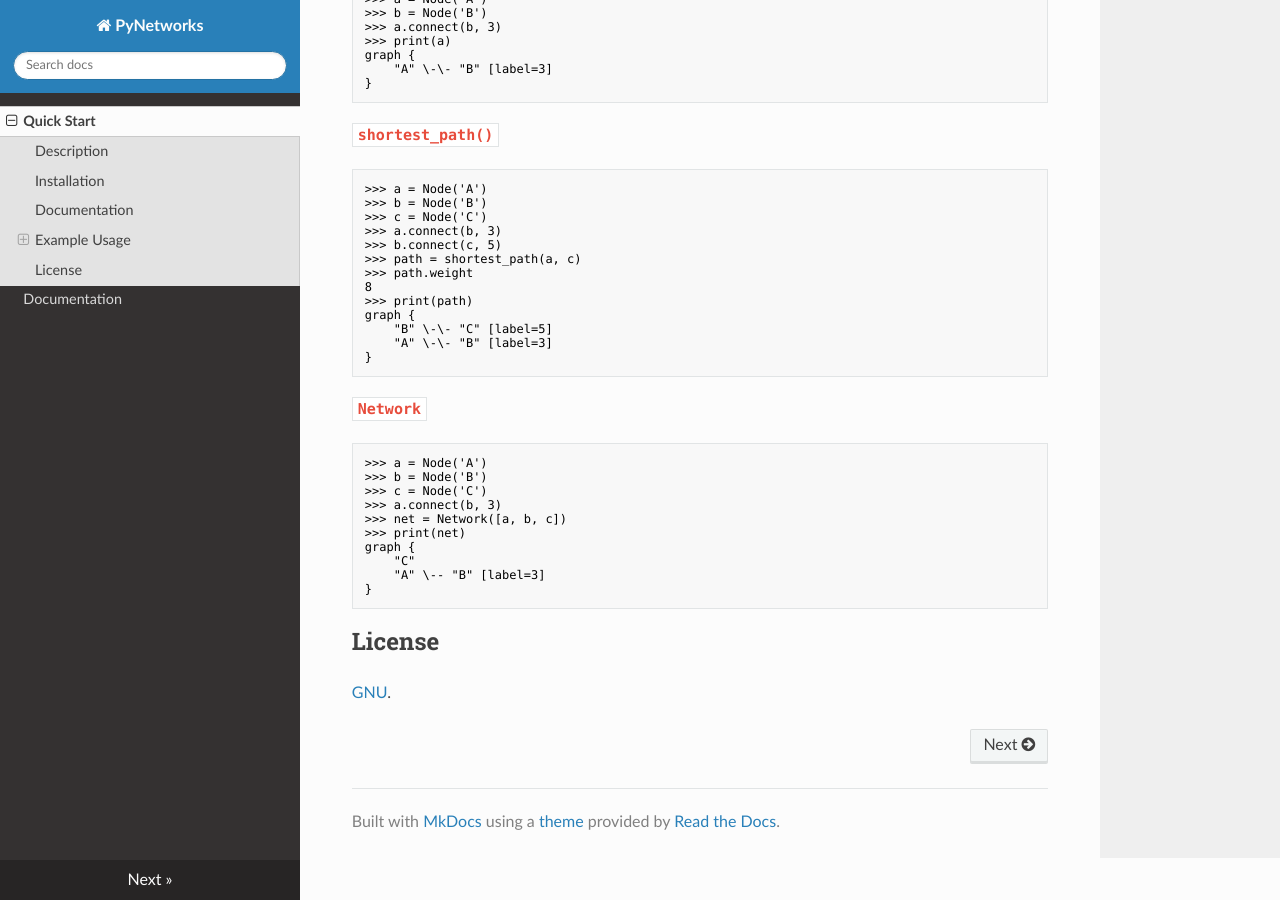
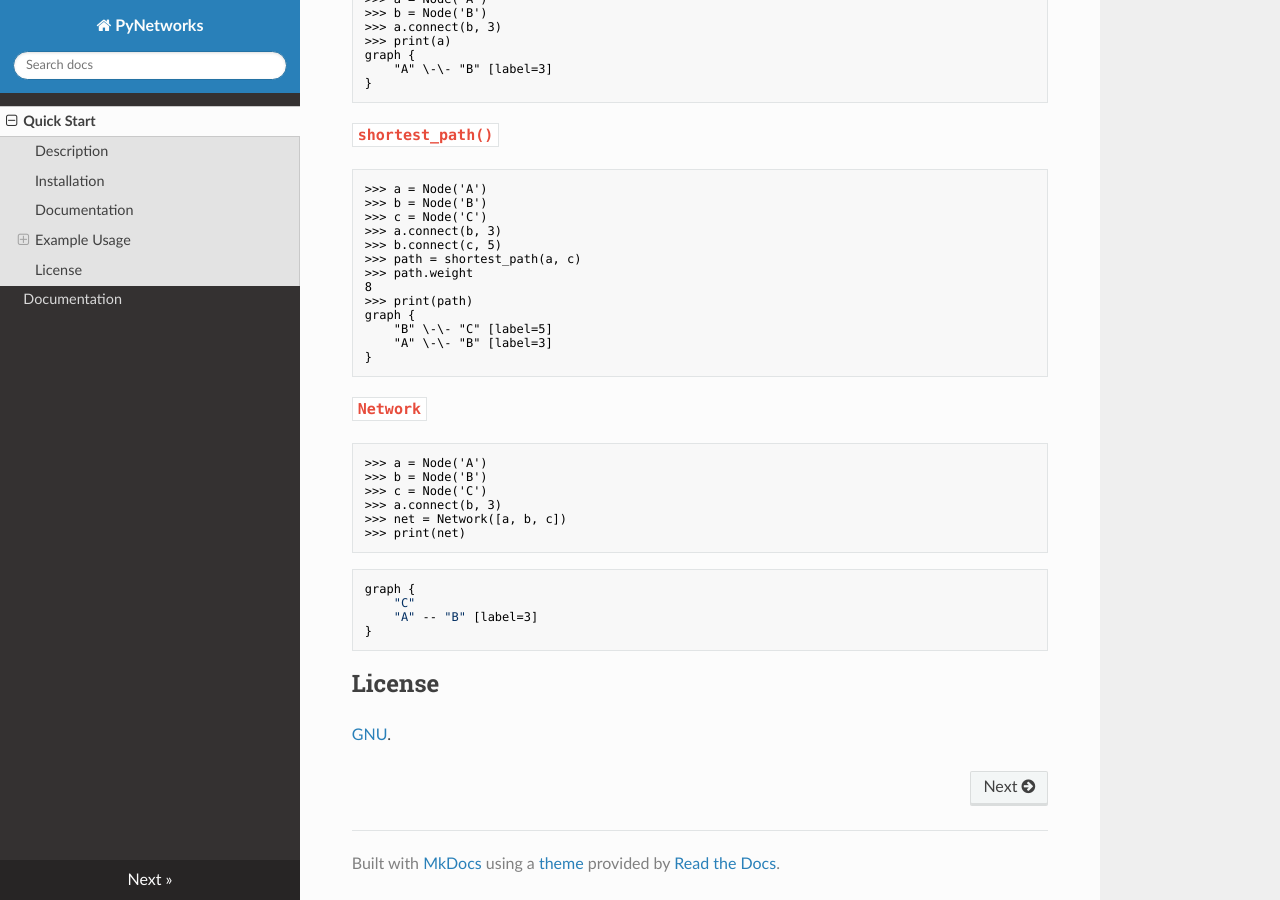
Before and after one commit to thomasbreydo/pynetworks, an MkDocs documentation site: the page built from docs/README.md, in a window 1280 px wide and 900 px high, scrolled down 679 px. Built offline with MkDocs 1.6.1, drawn with Linux system fonts in a browser that asks for light colours; nearby versions of some CDN libraries.

````diff
--- a/docs/README.md
+++ b/docs/README.md
@@ -57,9 +57,11 @@ graph {
 >>> a.connect(b, 3)
 >>> net = Network([a, b, c])
 >>> print(net)
+```
+```
 graph {
 	"C"
-	"A" \-- "B" [label=3]
+	"A" -- "B" [label=3]
 }
 ```
 
````
